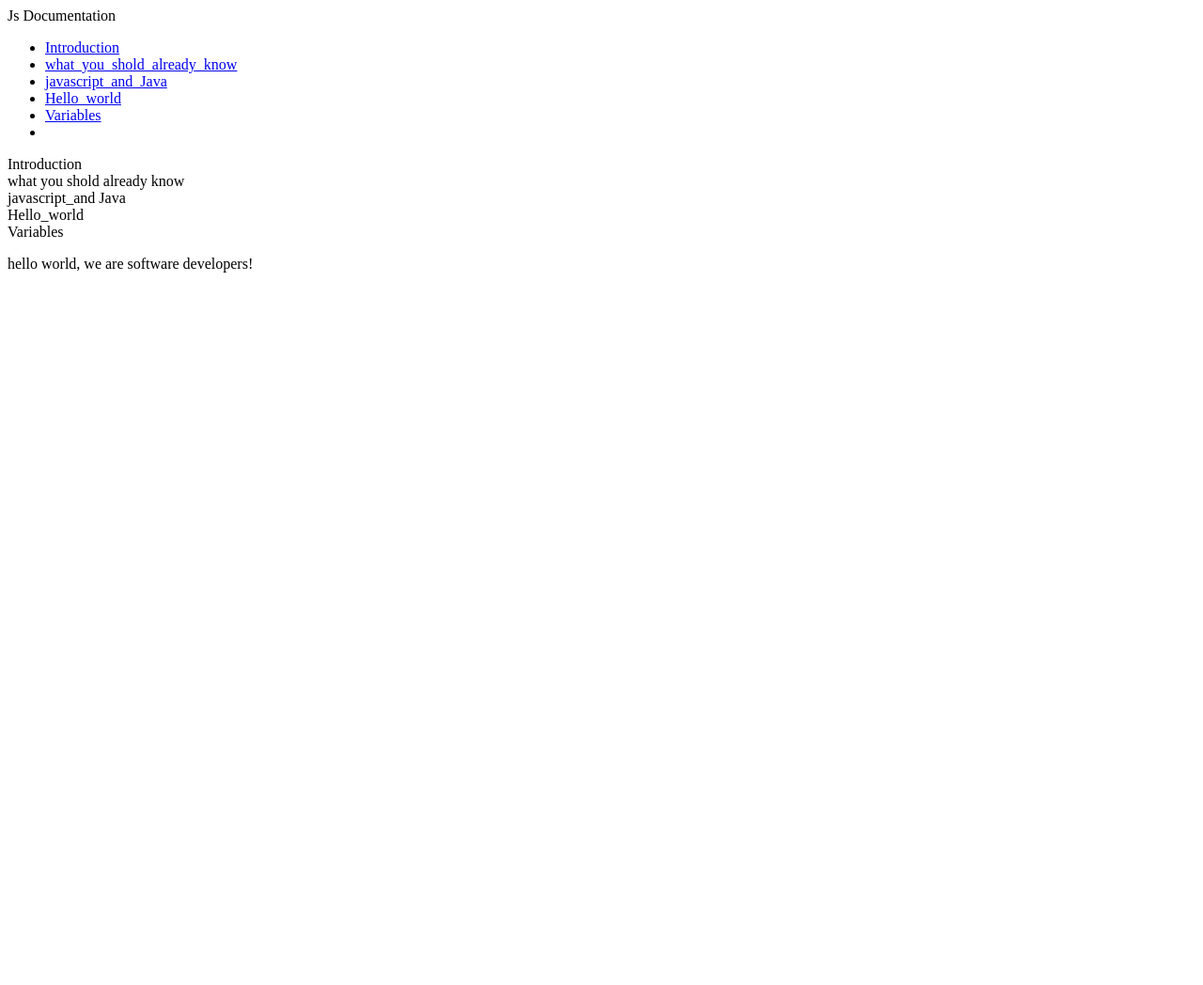
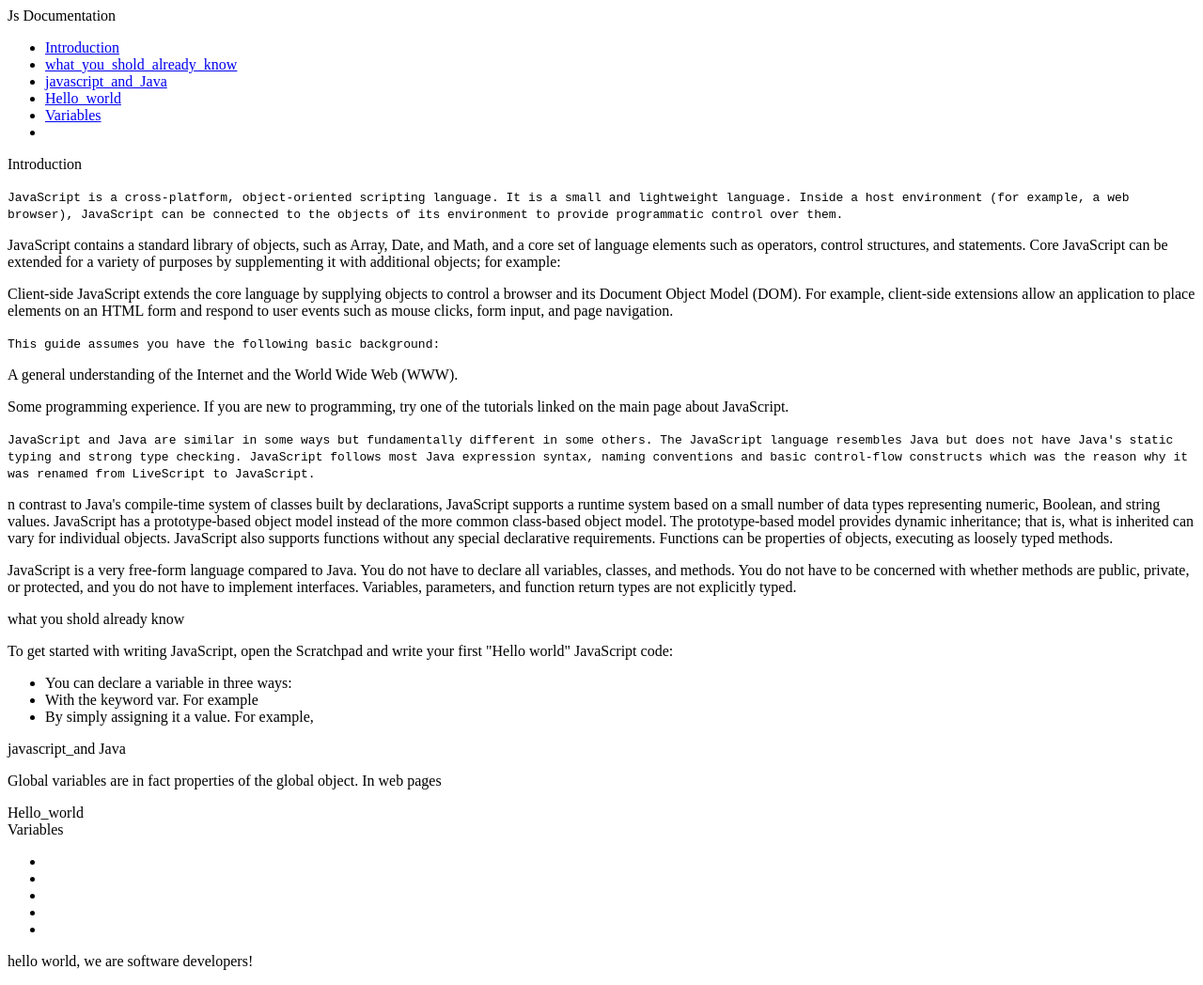
Before and after one commit to tatouroberto/html-and-css, a plain HTML site: page index.html in a window 1280 px wide. Shown: the whole page at 94% size. Before the commit the page ends 800 px from the top, so only its background shows below. Drawn offline with Linux system fonts and the light colour scheme.

Commit message:
new features added

```diff
--- a/index.html
+++ b/index.html
@@ -10,7 +10,7 @@
     <script src="https://cdn.freecodecamp.org/testable-projects-fcc/v1/bundle.js"></script>
     <!-- bellow we can add our code -->
     <div id="main-doc">
-      <div class="main-section" id="main-navigate">
+      <nav class="main-section" id="navbar">
         <header>Js Documentation</header>
         <ul>
           <li>
@@ -31,33 +31,68 @@
           <li>
         </ul>
 
-      </div>
-      <div class="main-section" id="main-content">
+      </nav>
+      <section class="main-section" id="main-content">
         <section id="Introduction">
           <header>Introduction</header>
           <article>
+            <p><code>JavaScript is a cross-platform, object-oriented scripting language. It is a small and lightweight language. Inside a host environment (for example, a web browser), JavaScript can be connected to the objects of its environment to provide programmatic control over them.</code></p>
+            <p>JavaScript contains a standard library of objects, such as Array, Date, and Math, and a core set of language elements such as operators, control structures, and statements. Core JavaScript can be extended for a variety of purposes by supplementing it with additional objects; for example:</p>
+            <p>Client-side JavaScript extends the core language by supplying objects to control a browser and its Document Object Model (DOM). For example, client-side extensions allow an application to place elements on an HTML form and respond to user events such as mouse clicks, form input, and page navigation.</p>
 
           </article>
-          <article></article>
-          <article></article>
+          <article>
+            <p><code>This guide assumes you have the following basic background:</code></p>
+            <p>A general understanding of the Internet and the World Wide Web (WWW).</p>
+            <p>Some programming experience. If you are new to programming, try one of the tutorials linked on the main page about JavaScript.</p>
+          </article>
+          <article>
+            <p><code>JavaScript and Java are similar in some ways but fundamentally different in some others. The JavaScript language resembles Java but does not have Java's static typing and strong type checking. JavaScript follows most Java expression syntax, naming conventions and basic control-flow constructs which was the reason why it was renamed from LiveScript to JavaScript.</code></p>
+            <p>n contrast to Java's compile-time system of classes built by declarations, JavaScript supports a runtime system based on a small number of data types representing numeric, Boolean, and string values. JavaScript has a prototype-based object model instead of the more common class-based object model. The prototype-based model provides dynamic inheritance; that is, what is inherited can vary for individual objects. JavaScript also supports functions without any special declarative requirements. Functions can be properties of objects, executing as loosely typed methods.</p>
+            <p>JavaScript is a very free-form language compared to Java. You do not have to declare all variables, classes, and methods. You do not have to be concerned with whether methods are public, private, or protected, and you do not have to implement interfaces. Variables, parameters, and function return types are not explicitly typed.</p>
+          </article>
         </section>
         <section id="what_you_shold_already_know">
           <header>what you shold already know</header>
-          <article></article>
+          <article>
+            <p>To get started with writing JavaScript, open the Scratchpad and write your first "Hello world" JavaScript code:</p>
+            <ul>
+              <li>You can declare a variable in three ways:</li>
+              <li>With the keyword var. For example</li>
+              <li>By simply assigning it a value. For example,</li>
+            </ul>
+          </article>
         </section>
         <section id="javascript_and_Java">
           <header>javascript_and Java</header>
-          <article></article>
+          <article>
+            <p>Global variables are in fact properties of the global object. In web pages</p>
+            <p></p>
+            <p></p>
+          </article>
         </section>
         <section id="Hello_world">
           <header>Hello_world</header>
-          <article></article>
+          <article>
+            <code></code>
+          </article>
         </section>
         <section id="Variables">
           <header>Variables</header>
-          <article></article>
+          <article>
+            <p></p>
+            <p></p>
+            <p></p>
+            <ul>
+              <li></li>
+              <li></li>
+              <li></li>
+              <li></li>
+              <li></li>
+            </ul>
+          </article>
         </section>
-      </div>
+      </section>
     </div>
 
 
```
